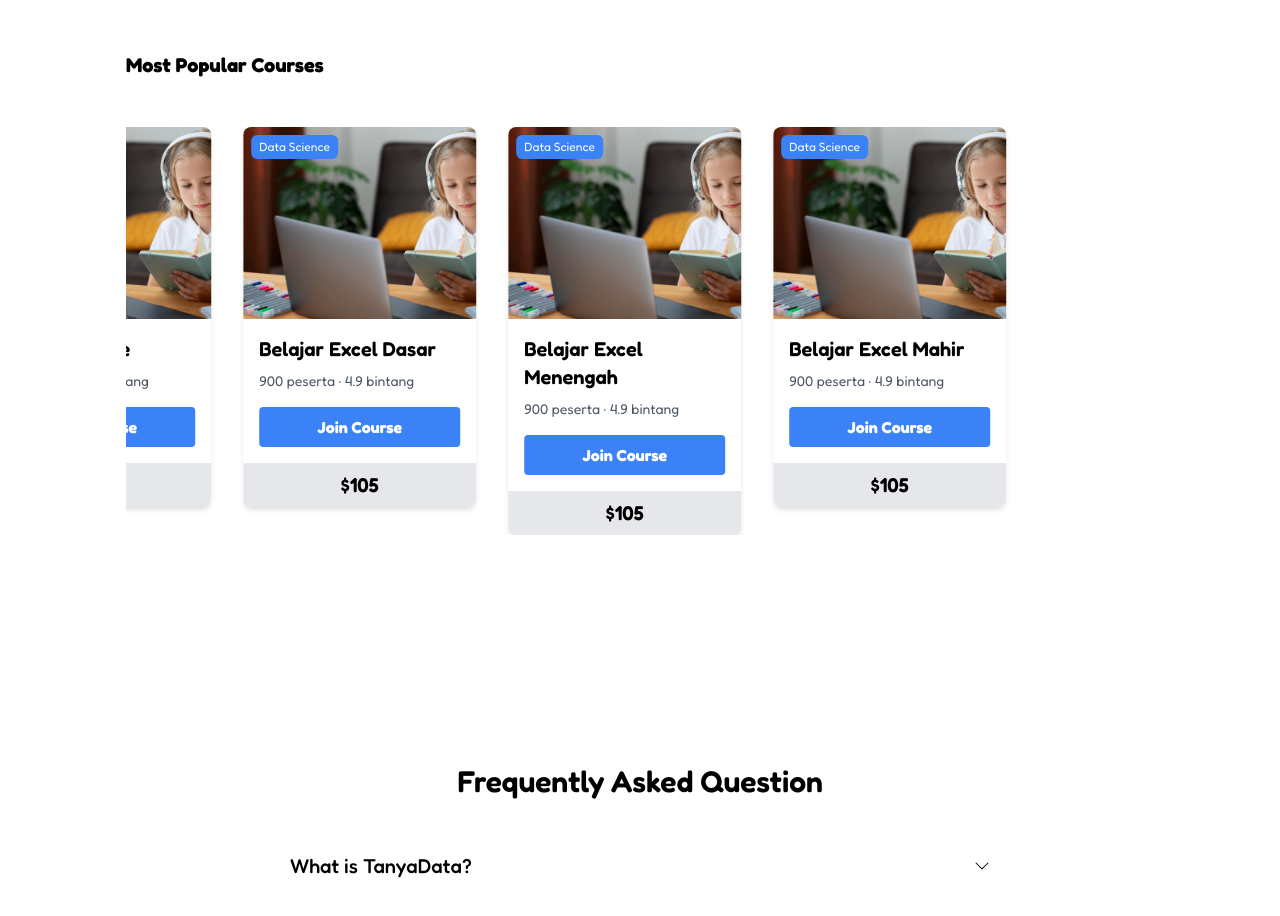
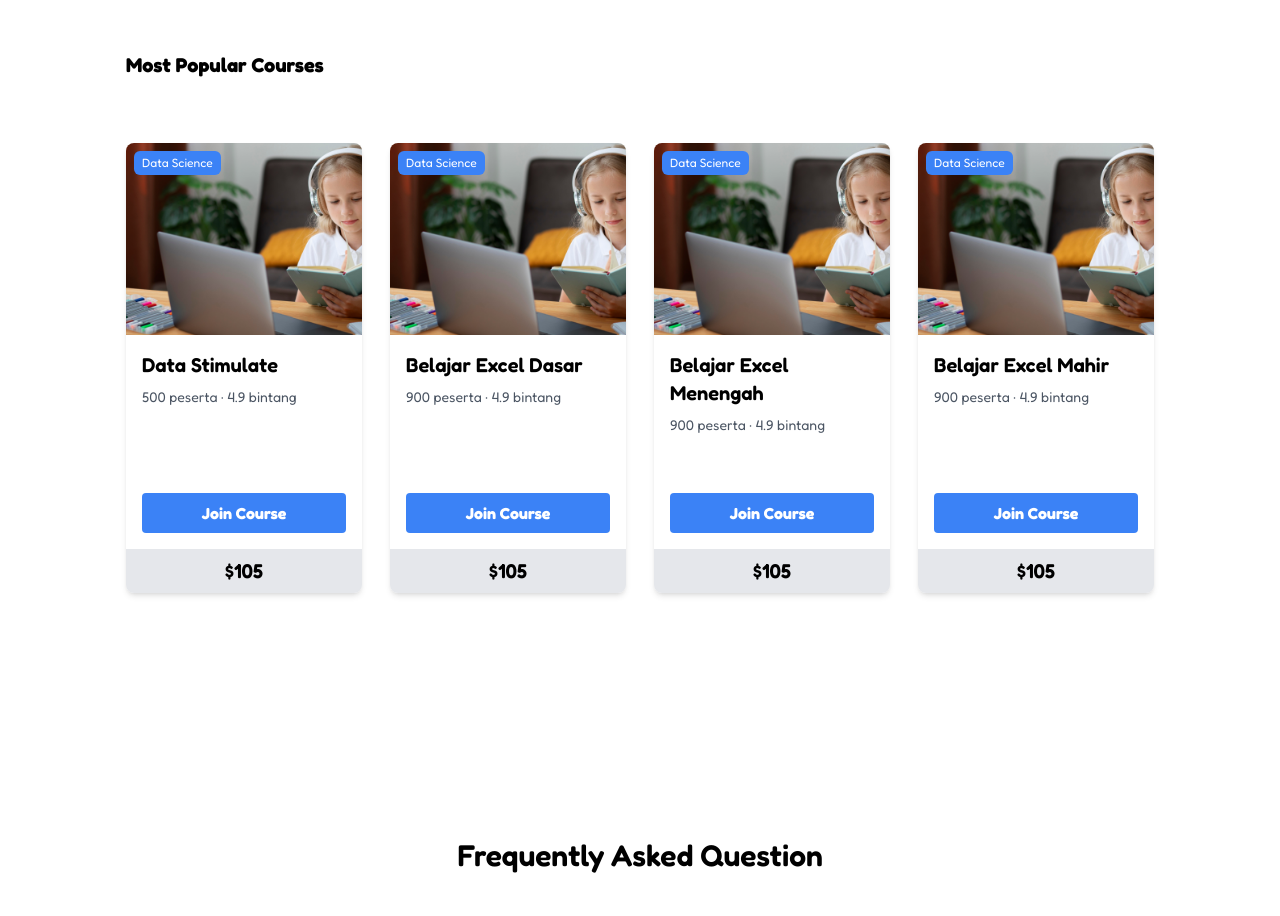
Before and after one commit to cchoirun/tanya-data, a React (Vite) app: page / in a window 1280 px wide. Shown: the part 1760-2676 px from the top of the page. Built offline with nearby package versions, Linux system fonts and the light colour scheme; no server answers.

Commit message:
feat : Add some animation to course

```diff
--- a/src/components/container/Course/Course.jsx
+++ b/src/components/container/Course/Course.jsx
@@ -5,11 +5,11 @@ import { motion } from "framer-motion";
 const Course = ({ image, category, title, participants, rating, price }) => {
   return (
     <motion.div
-      className="flex flex-col h-full overflow-hidden bg-white rounded-lg shadow-md" // Layout flex column untuk mengisi tinggi penuh
+      className="flex flex-col h-[450px] overflow-hidden bg-white rounded-lg shadow-md" // Layout flex column untuk mengisi tinggi penuh
       whileHover={{ scale: 1.05 }}
       transition={{ type: "spring", stiffness: 300, damping: 10 }}
     >
-      <div className="relative w-[300px] "> {/* Container untuk gambar dengan posisi relatif */}
+      <div className="relative w-[300px]"> {/* Container untuk gambar dengan posisi relatif */}
         <motion.img
           src={image}
           alt=""
--- a/src/components/container/Course/Courses.jsx
+++ b/src/components/container/Course/Courses.jsx
@@ -17,9 +17,9 @@ const Courses = () => {
                 return <Categories key={category.id}{...category}/>;
             })}
         </div>
-        <div className="mt-32 text-xl font-bold">Most Popular Courses</div>
-        <div className="relative w-full mt-12 overflow-hidden">
-            <div className=" animate-slide flex gap-8 md:w-full sm:w-[170%] xs:w-[340%] w-[480%]">
+        <div className="mt-32 text-xl font-bold ">Most Popular Courses</div>
+        <div className="relative w-full py-4 mt-12 ">
+            <div className=" flex gap-7 md:w-full sm:w-[170%] xs:w-[340%] w-[480%]">
                  {courses.map(course => {
                     return <Course key={course.id} {...course}/>
                  })}
```
